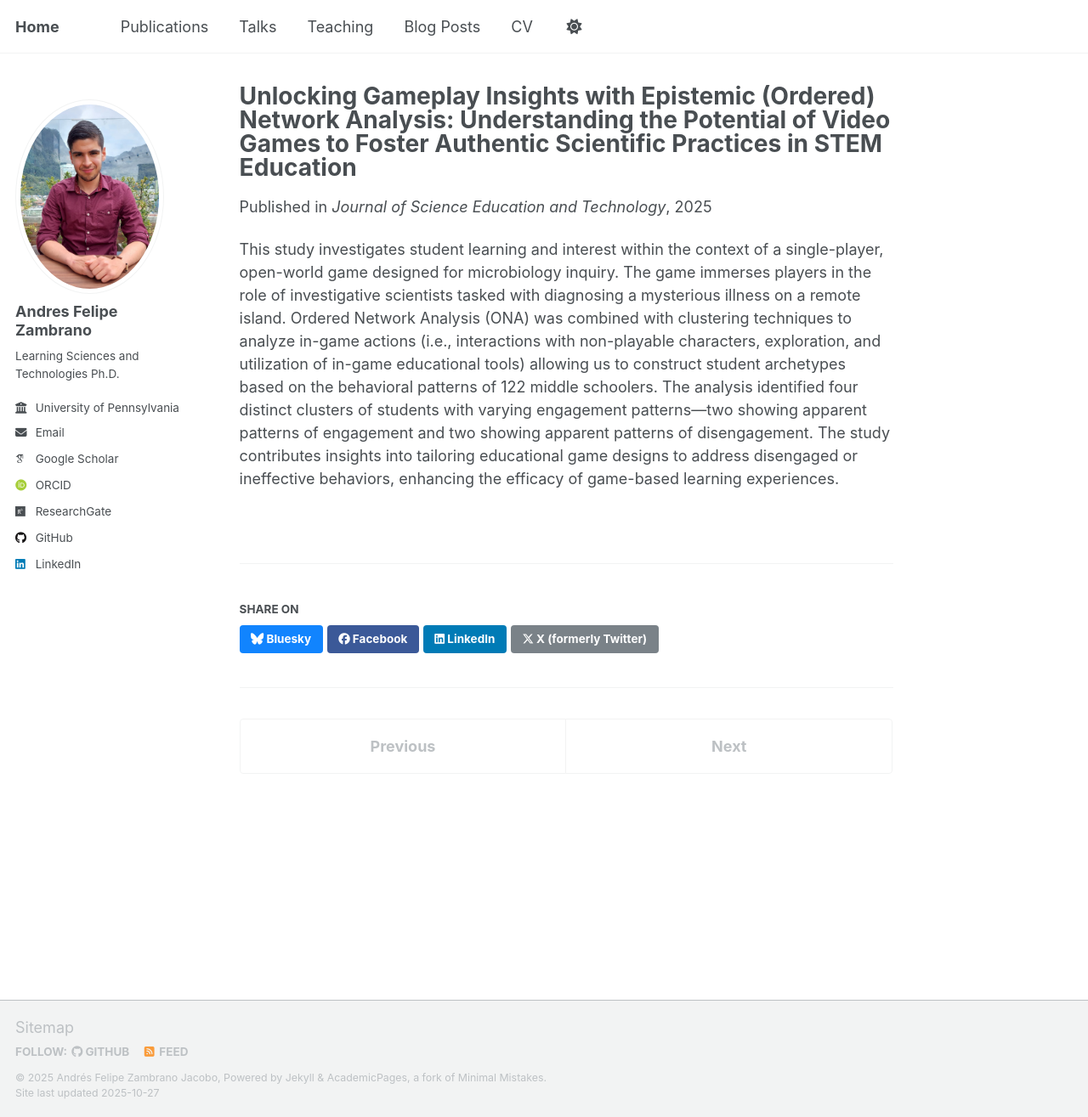
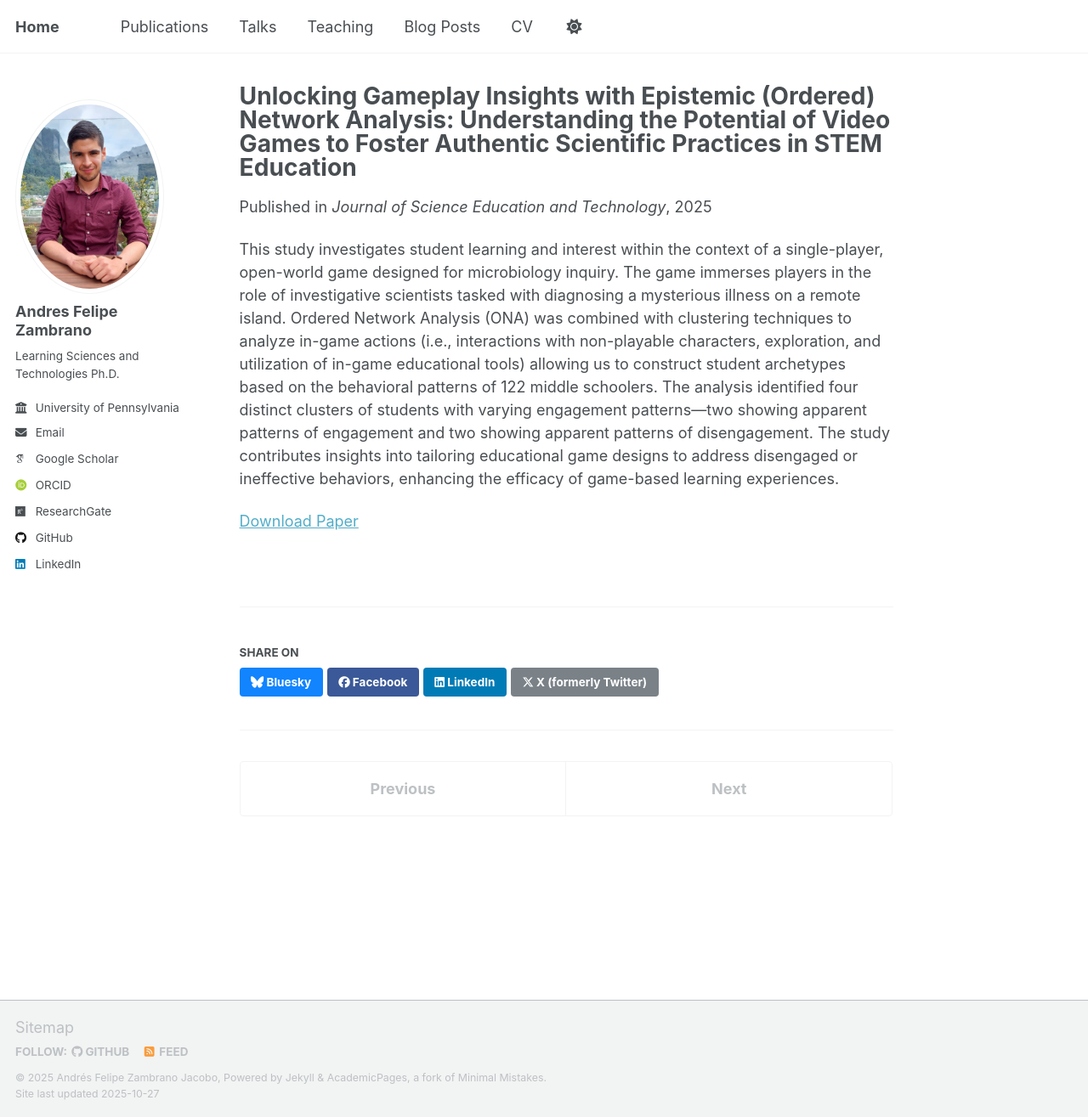
Before and after one commit to afzambrano/afzambrano.github.io, a Jekyll site: the page built from _publications/2025-02-Clustering-ONA-CrystalIsland.md, in a window 1280 px wide and 1315 px high. Shown: the whole window at 85% size. Built offline with Jekyll 4.4.1, drawn with Linux system fonts in a browser that asks for light colours; some web fonts are replaced; a script that is not in the unit is left out.

Commit message:
Update 2025-02-Clustering-ONA-CrystalIsland.md

```diff
--- a/_publications/2025-02-Clustering-ONA-CrystalIsland.md
+++ b/_publications/2025-02-Clustering-ONA-CrystalIsland.md
@@ -10,3 +10,5 @@ paperurl: 'https://link.springer.com/article/10.1007/s10956-025-10213-4'
 ---
 
 This study investigates student learning and interest within the context of a single-player, open-world game designed for microbiology inquiry. The game immerses players in the role of investigative scientists tasked with diagnosing a mysterious illness on a remote island. Ordered Network Analysis (ONA) was combined with clustering techniques to analyze in-game actions (i.e., interactions with non-playable characters, exploration, and utilization of in-game educational tools) allowing us to construct student archetypes based on the behavioral patterns of 122 middle schoolers. The analysis identified four distinct clusters of students with varying engagement patterns—two showing apparent patterns of engagement and two showing apparent patterns of disengagement. The study contributes insights into tailoring educational game designs to address disengaged or ineffective behaviors, enhancing the efficacy of game-based learning experiences.
+
+[Download Paper](https://link.springer.com/article/10.1007/s10956-025-10213-4)
```
